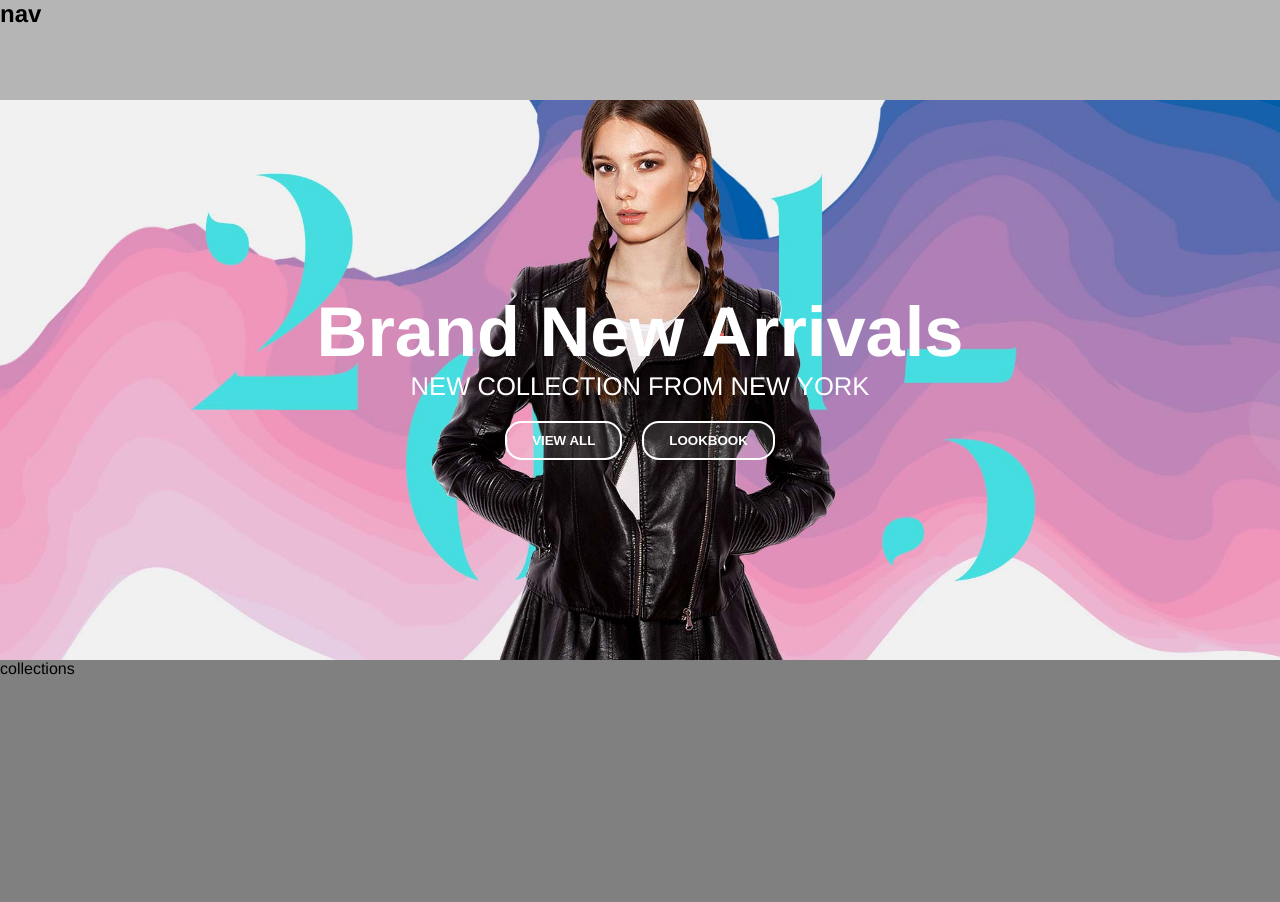
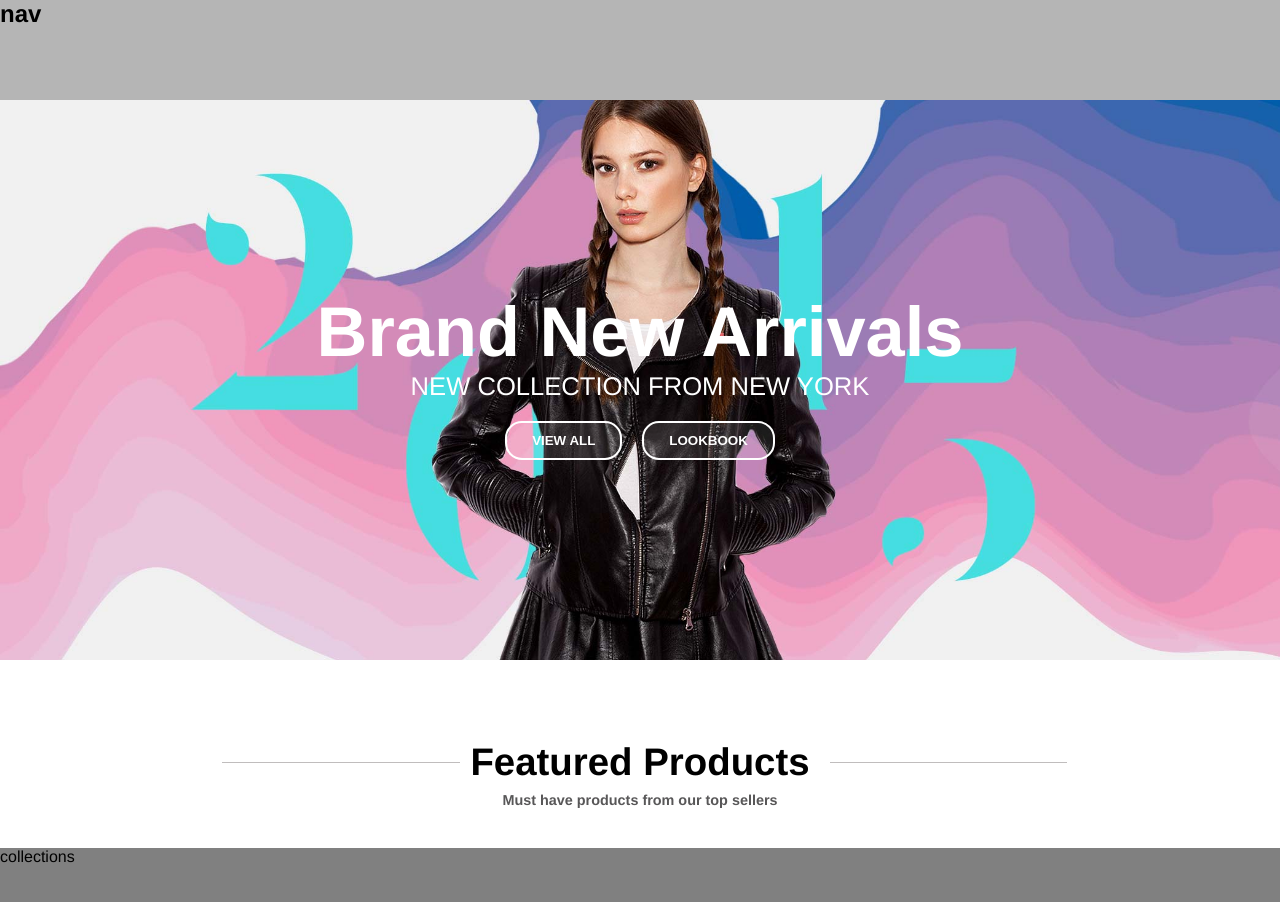
Before and after one commit to amalialorena/proj-html-vuejs, a Vue app: page / in a window 1280 px wide. Shown: the top 902 px of the page. Built offline with nearby package versions, Linux system fonts and the light colour scheme.

Commit message:
title component

```diff
--- a/src/components/FeaturedProducts.vue
+++ b/src/components/FeaturedProducts.vue
@@ -1,13 +1,28 @@
 <template>
     <section>
-
+        <Title
+        :title="titleText"
+        :subtitle="subtitleText"/>
 
     </section>
 </template>
 
 <script>
+import Title from '../components/Title.vue'
 export default {
   name: 'FeaturedProducts',
+  components: {
+      Title,
+  },
+  props: {
+
+  },
+  data () {
+      return {
+        titleText:"Featured Products",
+        subtitleText: "Must have products from our top sellers"
+      }
+  }
 }
 </script>
 
--- a/src/components/Title.vue
+++ b/src/components/Title.vue
@@ -0,0 +1,48 @@
+<template>
+<div class="container">
+    <h1>{{title}}</h1>
+    <h4>{{subtitle}}</h4>
+</div>
+
+</template>
+
+<script>
+export default {
+  name: 'Button',
+  props: {
+      title: String,
+      subtitle: String,
+  }
+}
+</script>
+
+<style scoped lang="scss">
+    .container {
+        text-align: center;
+        h1 {
+            margin-top: 80px;
+            margin-bottom: 8px;
+            font-size: 2.4em;
+            font-weight: 700;
+            position: relative;
+            display: inline-block;
+        }
+        h1::after, h1::before{
+            content: '';
+            width: 70%;
+            position: absolute;
+            border-bottom: 1px solid #c0bdbd;
+            top: 50%;
+            margin: 0 20px
+        }
+        h1::before {
+            left:-268px;
+        }
+        h4 {
+            font-size: .9em;
+            color: #585758;
+            margin-bottom: 40px;
+        }
+    }
+
+</style>
```
